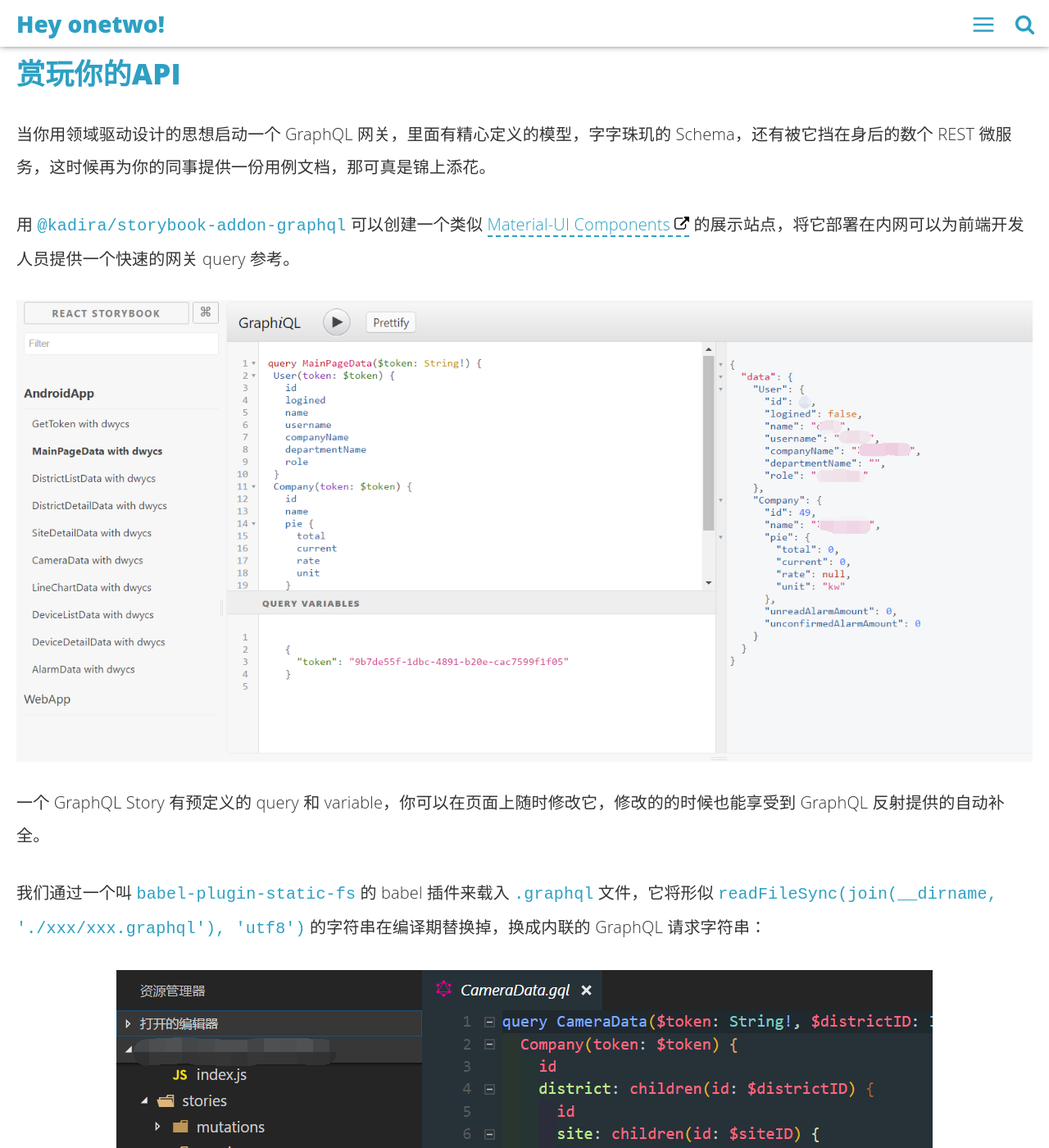
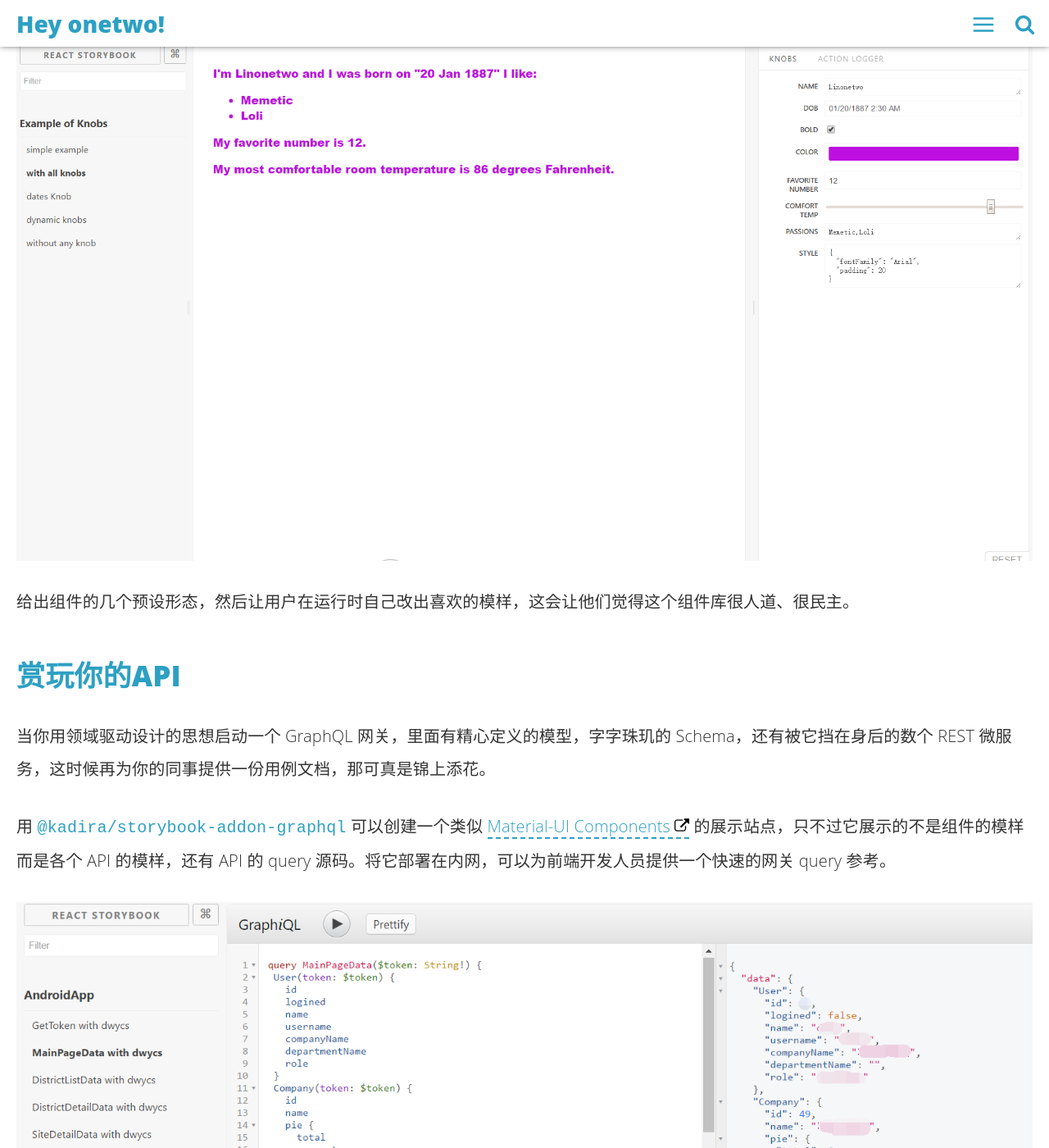
Before and after one commit to linonetwo/linonetwo.github.io, a Jekyll site: the page built from _posts/2017-02-22-ReactStorybook的各种故事.md, in a window 1280 px wide and 1400 px high, scrolled down 10513 px. Shown: the whole window at 82% size. Built offline with Jekyll 4.4.1, drawn with Linux system fonts in a browser that asks for light colours; comment, search, counter and statistics services are not loaded.

Commit message:
修改语词

````diff
--- a/_posts/2017-02-22-ReactStorybook的各种故事.md
+++ b/_posts/2017-02-22-ReactStorybook的各种故事.md
@@ -90,11 +90,15 @@ initStoryshots();
 
 [Storybook Addon Knobs](https://git.io/vXdhZ) 可以让你在 Storybook 页面上动态调整传给组件的 props，很适合用于展示。
 
+![knob example](https://raw.githubusercontent.com/linonetwo/linonetwo.github.io/master/assets/img/posts/reduxstorybook/knobs.png)
+
+给出组件的几个预设形态，然后让用户在运行时自己改出喜欢的模样，这会让他们觉得这个组件库很人道、很民主。
+
 ## 赏玩你的API
 
 当你用领域驱动设计的思想启动一个 GraphQL 网关，里面有精心定义的模型，字字珠玑的 Schema，还有被它挡在身后的数个 REST 微服务，这时候再为你的同事提供一份用例文档，那可真是锦上添花。
 
-用 ```@kadira/storybook-addon-graphql``` 可以创建一个类似 [Material-UI Components](http://www.material-ui.com/#/components/) 的展示站点，将它部署在内网可以为前端开发人员提供一个快速的网关 query 参考。
+用 ```@kadira/storybook-addon-graphql``` 可以创建一个类似 [Material-UI Components](http://www.material-ui.com/#/components/) 的展示站点，只不过它展示的不是组件的模样而是各个 API 的模样，还有 API 的 query 源码。将它部署在内网，可以为前端开发人员提供一个快速的网关 query 参考。
 
 ![GraphQL Stories Page](https://raw.githubusercontent.com/linonetwo/linonetwo.github.io/master/assets/img/posts/reduxstorybook/graphqlstoriesinstance.png)
 
````
Also changed, not shown: other parts of _posts/2017-02-22-ReactStorybook的各种故事.md (+2 -0 lines).
